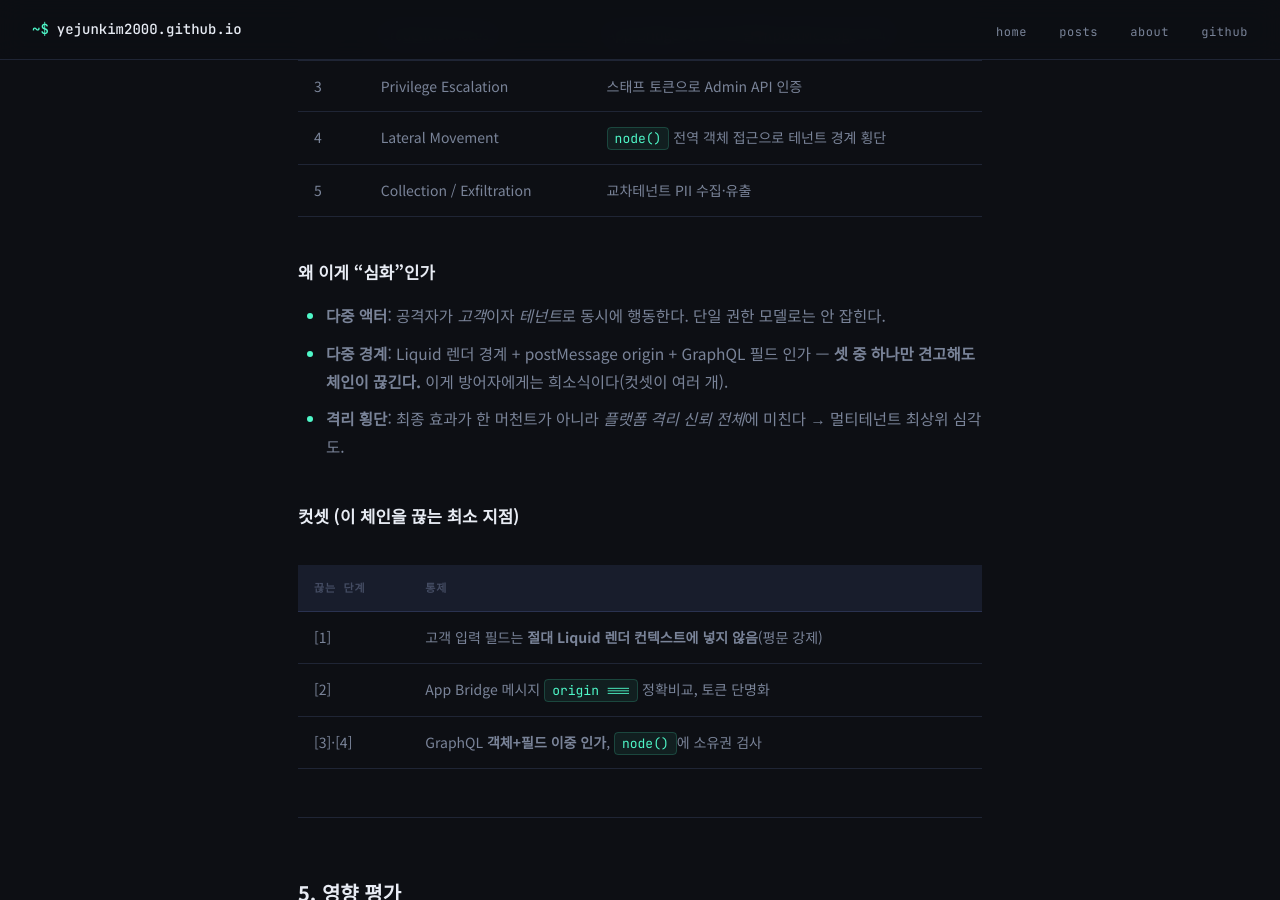
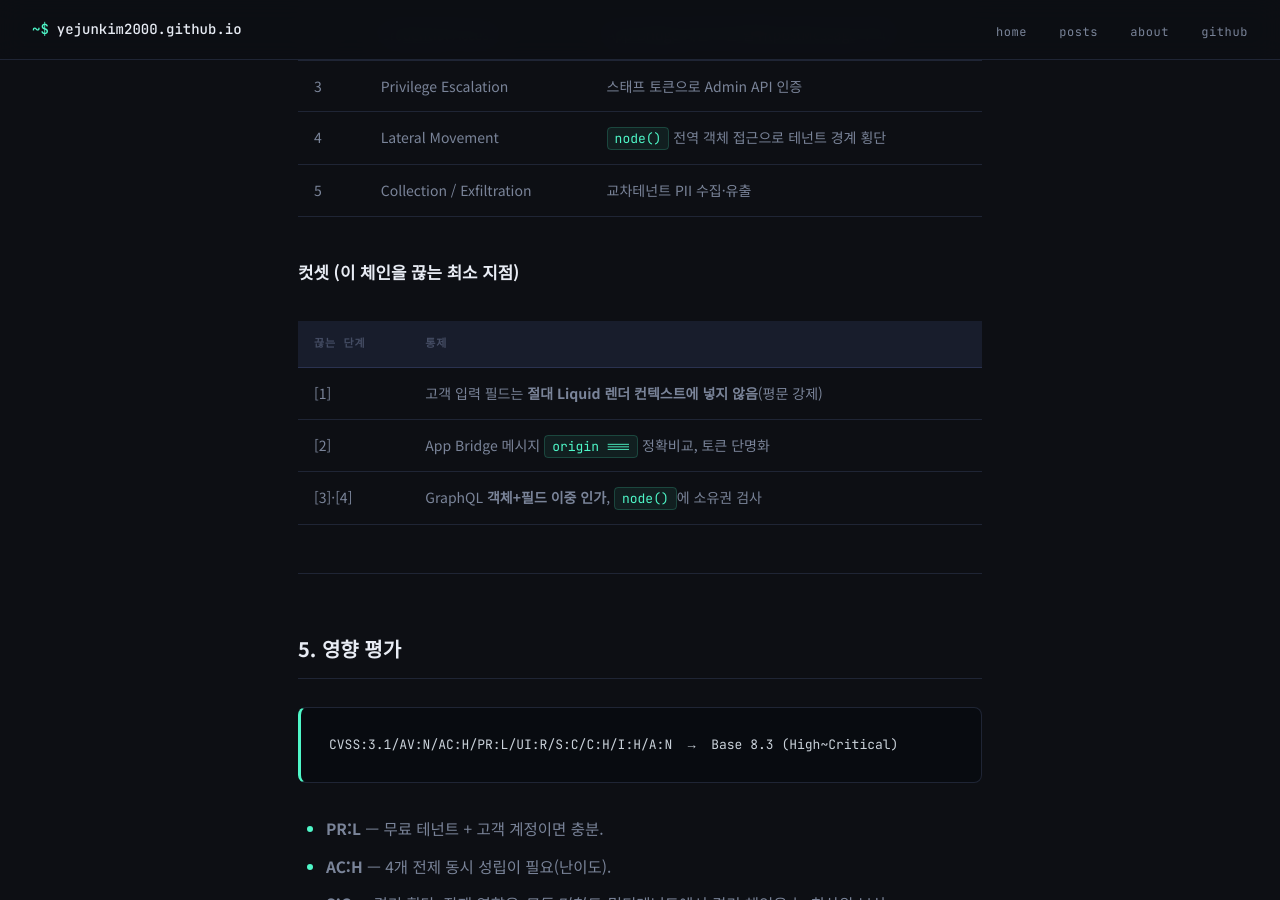
Before and after one commit to yejunkim2000/yejunkim2000.github.io, a Jekyll site: the page built from _posts/2026-06-27-shopify-pentest-scenario.md, in a window 1280 px wide and 900 px high, scrolled down 5957 px. Built offline with Jekyll 4.4.1, drawn with Linux system fonts in a browser that asks for light colours.

Commit message:
Update 2026-06-27-shopify-pentest-scenario.md

```diff
--- a/_posts/2026-06-27-shopify-pentest-scenario.md
+++ b/_posts/2026-06-27-shopify-pentest-scenario.md
@@ -171,11 +171,6 @@ introspection으로 스키마를 떠서 *권한 검사가 누락되기 쉬운
 | 4 | Lateral Movement | `node()` 전역 객체 접근으로 테넌트 경계 횡단 |
 | 5 | Collection / Exfiltration | 교차테넌트 PII 수집·유출 |
 
-### 왜 이게 "심화"인가
-
-- **다중 액터**: 공격자가 *고객*이자 *테넌트*로 동시에 행동한다. 단일 권한 모델로는 안 잡힌다.
-- **다중 경계**: Liquid 렌더 경계 + postMessage origin + GraphQL 필드 인가 — **셋 중 하나만 견고해도 체인이 끊긴다.** 이게 방어자에게는 희소식이다(컷셋이 여러 개).
-- **격리 횡단**: 최종 효과가 한 머천트가 아니라 *플랫폼 격리 신뢰 전체*에 미친다 → 멀티테넌트 최상위 심각도.
 
 ### 컷셋 (이 체인을 끊는 최소 지점)
 
```
